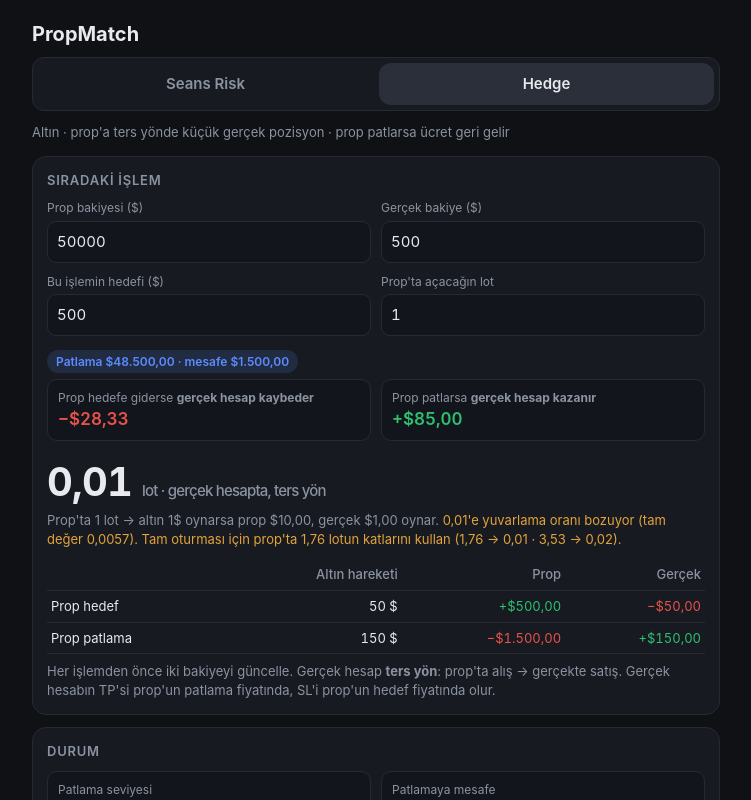
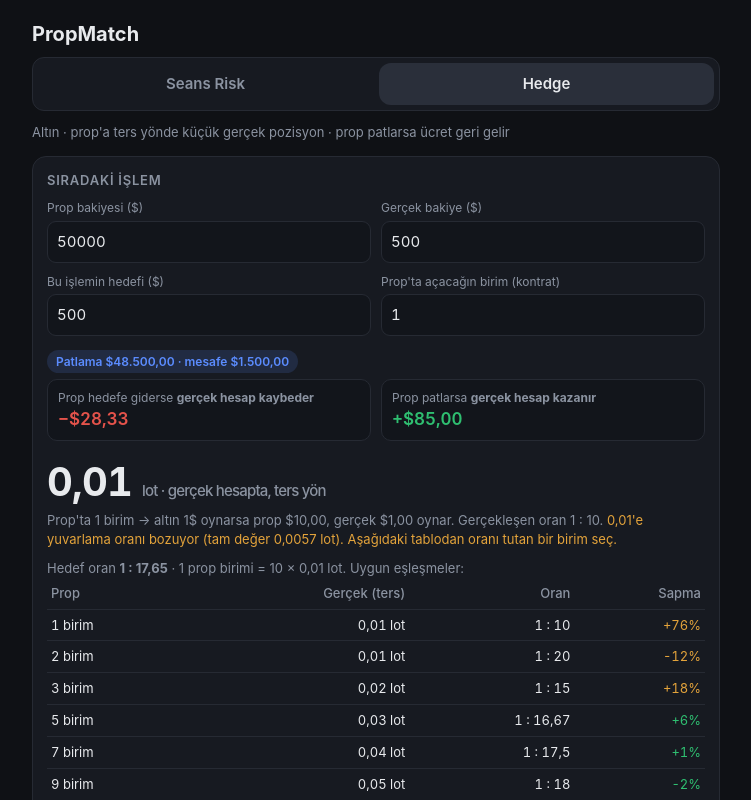
Before and after one commit to erdempirci/propmatch, a plain HTML site: page index.html in a window 1280 px wide. Both pictures are taken after a click on the button "Hedge". Shown: the top 800 px of the page, without its empty margins (264-1015 px from the left). Drawn offline with Linux system fonts and the light colour scheme.

Commit message:
Hedge: prop tarafı birim (kontrat), oran 1:N gösterimi ve birim–lot eşleşme tablosu
Co-Authored-By: Claude Opus 5.5 <noreply@anthropic.com>
Claude-Session: https://claude.ai/code/session_012HQuCwBfXjiqTMJpL7F87D

```diff
--- a/index.html
+++ b/index.html
@@ -153,7 +153,7 @@ details summary{cursor:pointer;color:var(--mut);font-size:13px}
   </div>
   <div class="grid" style="margin-top:10px">
     <div><label>Bu işlemin hedefi ($)</label><input id="hDay" type="number" step="any" inputmode="decimal"></div>
-    <div><label>Prop'ta açacağın lot</label><input id="hPlot" type="number" step="0.01" inputmode="decimal"></div>
+    <div><label>Prop'ta açacağın birim (kontrat)</label><input id="hPlot" type="number" step="1" min="1" inputmode="numeric"></div>
   </div>
   <div style="margin-top:14px" id="hStatus"></div>
   <div class="grid" style="margin-top:6px">
@@ -162,6 +162,7 @@ details summary{cursor:pointer;color:var(--mut);font-size:13px}
   </div>
   <div class="big" style="margin-top:12px" id="hSize">—</div>
   <div class="note" id="hSizeNote"></div>
+  <div id="hCombo" style="margin-top:10px"></div>
   <table style="margin-top:10px"><thead><tr><th></th><th>Altın hareketi</th><th>Prop</th><th>Gerçek</th></tr></thead><tbody id="hLevels"></tbody></table>
   <div class="note" style="margin-top:8px">Her işlemden önce iki bakiyeyi güncelle. Gerçek hesap <b>ters yön</b>: prop'ta alış → gerçekte satış. Gerçek hesabın TP'si prop'un patlama fiyatında, SL'i prop'un hedef fiyatında olur.</div>
 </div>
@@ -188,8 +189,8 @@ details summary{cursor:pointer;color:var(--mut);font-size:13px}
   <div class="grid" style="margin-top:12px">
     <div><label>Prop zirve bakiyesi ($)</label><input id="hPeak" type="number" step="any"></div>
     <div><label>Gerçek başlangıç bakiyesi ($)</label><input id="hRStart" type="number" step="any"></div>
-    <div><label>Prop: 1 lot altın, 1$ harekette ($)</label><input id="hPv" type="number" step="any"></div>
-    <div><label>Gerçek: 1 lot altın, 1$ harekette ($)</label><input id="hRv" type="number" step="any"></div>
+    <div><label>Prop: 1 birim altın, 1$ harekette ($)</label><input id="hPv" type="number" step="any"></div>
+    <div><label>Gerçek: 1 lot altın, 1$ harekette ($) · 0,01 lot = bunun %1'i</label><input id="hRv" type="number" step="any"></div>
     <div><label>Prop başlangıç bakiyesi ($)</label><input id="hStart" type="number" step="any"></div>
     <div><label>Maksimum kayıp (trailing) ($)</label><input id="hMaxl" type="number" step="any"></div>
     <div><label>Kâr hedefi ($)</label><input id="hTgt" type="number" step="any"></div>
@@ -324,13 +325,21 @@ function hEffTgt(){const c=H.cons>0?H.cons/100:1;return Math.max(H.tgt,(H.best||
 function hRatioAt(E,L,R){const d=E-L;if(d<=0)return null;return Math.max(0,(hCover()-R)/d);}
 // gerçek lot = prop lot × (prop $/1$) × h ÷ (gerçek $/1$), 0,01'e yuvarlanır
 function hLots(plot,h){if(!(H.pv>0&&H.rv>0&&plot>0))return null;const exact=plot*H.pv*h/H.rv;const lot=Math.round(exact*100)/100;return{exact,lot,heff:lot*H.rv/(plot*H.pv)};}
+// tersten: prop birim sayısına göre gerçek lot ve gerçekleşen oran; 1 prop birimi = kaç adet 0,01 lot
+function hComboHtml(h){if(!(H.pv>0&&H.rv>0&&h>0))return"";
+  const unit=H.pv/(H.rv*0.01);let rows="";let shown=0;
+  for(let c=1;c<=20&&shown<6;c++){const ex=c*H.pv*h/H.rv;const lot=Math.round(ex*100)/100;if(lot<=0)continue;
+    const eff=lot*H.rv/(c*H.pv);const err=(eff-h)/h;const ok=Math.abs(err)<=0.1;
+    if(!ok&&shown>0&&c>3)continue;
+    rows+=`<tr><td>${c} birim</td><td>${lot.toLocaleString("tr-TR",{minimumFractionDigits:2})} lot</td><td>1 : ${num(1/eff)}</td><td style="color:${ok?"var(--win)":"var(--warn)"}">${err>=0?"+":""}${(err*100).toFixed(0)}%</td></tr>`;shown++;}
+  return `<div class="note">Hedef oran <b>1 : ${num(1/h)}</b> · 1 prop birimi = ${num(unit)} × 0,01 lot. Uygun eşleşmeler:</div><table><thead><tr><th>Prop</th><th>Gerçek (ters)</th><th>Oran</th><th>Sapma</th></tr></thead><tbody>${rows||'<tr><td colspan="4" class="note">20 birime kadar uygun eşleşme yok.</td></tr>'}</tbody></table>`;}
 function hPlanArr(){return String(H.plan).split(/[,;\s]+/).map(Number).filter(x=>x>0);}
 
 function hRender(){
   const L=hFloorAt(H.peak),E=H.bal,R=H.rBal-H.rStart;
   const tgtLvl=H.start+hEffTgt();
   $("hFloor").textContent=fmt(L);$("hDown").textContent=fmt(E-L);$("hUp").textContent=fmt(Math.max(0,tgtLvl-E));
-  const dash=()=>{for(const k of["hRLoss","hRWin","hRatio"])$(k).textContent="—";$("hLevels").innerHTML="";};
+  const dash=()=>{for(const k of["hRLoss","hRWin","hRatio"])$(k).textContent="—";$("hLevels").innerHTML="";$("hCombo").innerHTML="";};
   if(E<=L){$("hStatus").innerHTML='<span class="pill p-bad">Prop patladı</span>';$("hSize").innerHTML="Hedge'i kapat";
     $("hSizeNote").textContent=`Gerçek hesap: ${sgn(R)}. Ücret dahil net: ${sgn(R-H.fee)}.`;dash();}
   else if(E>=tgtLvl){$("hStatus").innerHTML='<span class="pill p-ok">Hedef geldi</span>';$("hSize").innerHTML="Hedge'i kapat";
@@ -339,21 +348,22 @@ function hRender(){
     const h=hRatioAt(E,L,R);const s=hLots(H.plot,h);
     const D=E-L,T=Math.max(0,H.day||0);
     $("hStatus").innerHTML=`<span class="pill p-run">Patlama ${fmt(L)} · mesafe ${fmt(D)}</span>`;
-    $("hRatio").textContent=pct(h);
+    $("hRatio").textContent=h>0?`1 : ${num(1/h)} (${pct(h)})`:"—";
     $("hRLoss").textContent=T>0?"−"+fmt(h*T):"Hedefi gir";
     $("hRWin").textContent="+"+fmt(h*D);
     $("hLevels").innerHTML="";
-    if(!s){$("hSize").innerHTML="—";$("hSizeNote").textContent="Prop lotunu gir.";}
+    if(!s){$("hSize").innerHTML="—";$("hSizeNote").textContent="Prop birimini gir.";$("hCombo").innerHTML="";}
     else{
       const pd=H.plot*H.pv,rd=s.lot*H.rv;
       $("hLevels").innerHTML=(T>0?`<tr><td>Prop hedef</td><td>${num(T/pd)} $</td><td style="color:var(--win)">+${fmt(T)}</td><td style="color:var(--loss)">−${fmt(rd*T/pd)}</td></tr>`:"")+
         `<tr><td>Prop patlama</td><td>${num(D/pd)} $</td><td style="color:var(--loss)">−${fmt(D)}</td><td style="color:var(--win)">+${fmt(rd*D/pd)}</td></tr>`;
       $("hSize").innerHTML=`${s.lot.toLocaleString("tr-TR",{minimumFractionDigits:2})} <small>lot · gerçek hesapta, ters yön</small>`;
       const perReal=0.01*H.rv/(H.pv*h);
-      let note=`Prop'ta ${num(H.plot)} lot → altın 1$ oynarsa prop ${fmt(H.plot*H.pv)}, gerçek ${fmt(s.lot*H.rv)} oynar.`;
-      if(s.lot===0)note=`<span class="warn">Bu lot için gerçek hesapta 0,01 bile fazla geliyor. Hedge'in tutması için prop'ta en az ${num(perReal/2)} lot aç.</span>`;
-      else if(s.exact>0&&Math.abs(s.lot-s.exact)/s.exact>0.15)note+=` <span class="warn">0,01'e yuvarlama oranı bozuyor (tam değer ${s.exact.toLocaleString("tr-TR",{maximumFractionDigits:4})}). Tam oturması için prop'ta ${num(perReal)} lotun katlarını kullan (${num(perReal)} → 0,01 · ${num(perReal*2)} → 0,02).</span>`;
+      let note=`Prop'ta ${num(H.plot)} birim → altın 1$ oynarsa prop ${fmt(H.plot*H.pv)}, gerçek ${fmt(s.lot*H.rv)} oynar. Gerçekleşen oran 1 : ${s.lot>0?num(1/s.heff):"—"}.`;
+      if(s.lot===0)note=`<span class="warn">Bu birim için gerçek hesapta 0,01 lot bile fazla geliyor. Hedge'in tutması için prop'ta en az ${Math.ceil(perReal/2)} birim aç.</span>`;
+      else if(s.exact>0&&Math.abs(s.lot-s.exact)/s.exact>0.15)note+=` <span class="warn">0,01'e yuvarlama oranı bozuyor (tam değer ${s.exact.toLocaleString("tr-TR",{maximumFractionDigits:4})} lot). Aşağıdaki tablodan oranı tutan bir birim seç.</span>`;
       $("hSizeNote").innerHTML=note;
+      $("hCombo").innerHTML=hComboHtml(h);
     }
   }
   // plan (baştan, gün sonu varsayımı, yuvarlamasız oran)
```
